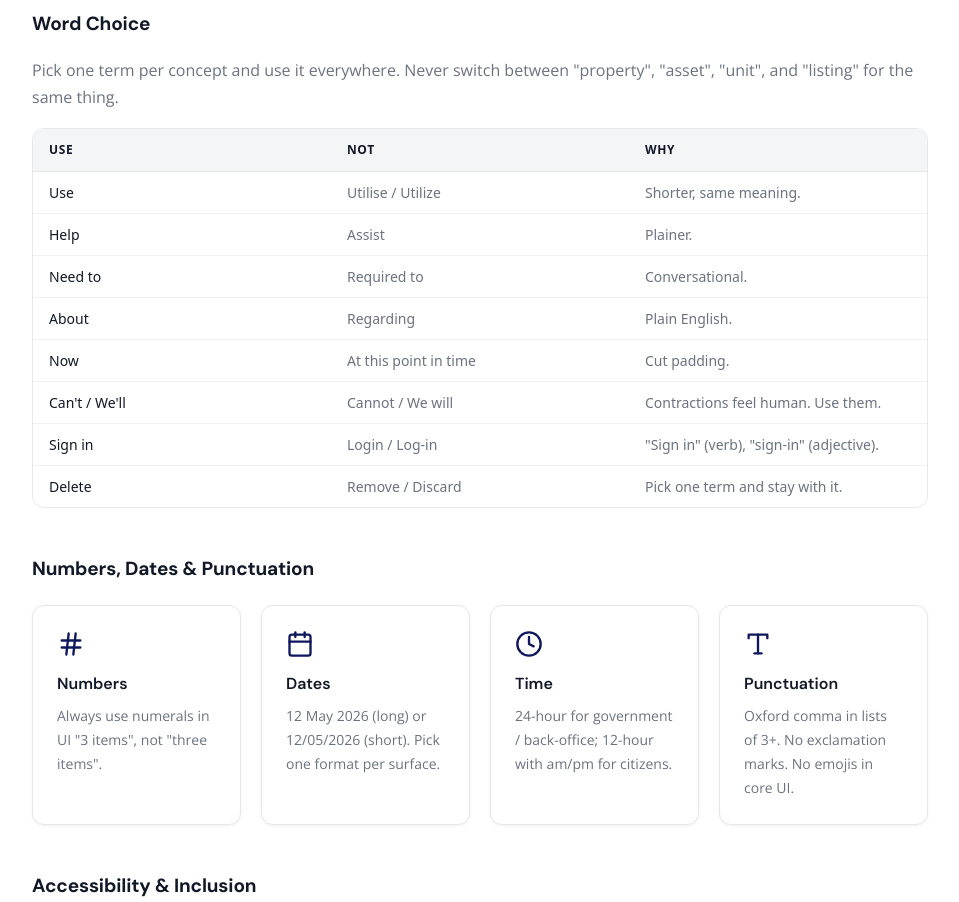
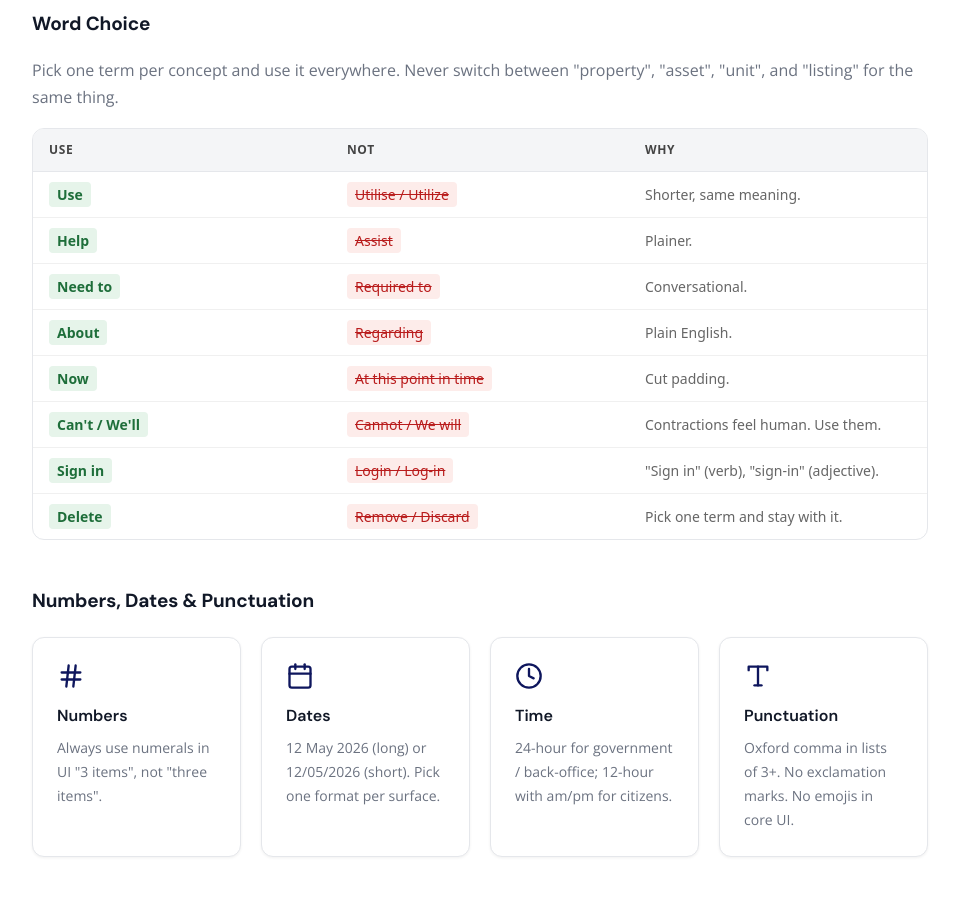
Before and after one commit to niharikasuri-bit/Design-System, a website: page docs/getting-started/content-standard.html in a window 1280 px wide. Shown: the part 5120-6022 px from the top of the page, without its empty margins (304-1263 px from the left). Drawn offline with nearby package versions, Linux system fonts and the light colour scheme.

Commit message:
style(word-choice-table): add visual USE/NOT distinction
- Headers: color #111827 → #444444 for softer weight
- USE column: wrap values in green pill (bg #e6f4ea, color #1e6e3a, 600)
- NOT column: wrap values in red pill with line-through (bg #fdecea, color #b91c1c)
- WHY column: color #6B7280 → #666666, regular weight

Co-Authored-By: Claude Sonnet 4.6 <noreply@anthropic.com>

```diff
--- a/docs/getting-started/content-standard.html
+++ b/docs/getting-started/content-standard.html
@@ -561,20 +561,52 @@
           <table class="w-full text-left border-collapse">
             <thead>
               <tr class="bg-[#F4F5F7] border-b border-[#E5E7EB]">
-                <th scope="col" class="py-3 px-4 text-[12px] font-bold text-[#111827] uppercase tracking-wider w-1/3">Use</th>
-                <th scope="col" class="py-3 px-4 text-[12px] font-bold text-[#111827] uppercase tracking-wider w-1/3">Not</th>
-                <th scope="col" class="py-3 px-4 text-[12px] font-bold text-[#111827] uppercase tracking-wider">Why</th>
+                <th scope="col" class="py-3 px-4 text-[12px] font-bold uppercase tracking-wider w-1/3" style="color:#444444;">Use</th>
+                <th scope="col" class="py-3 px-4 text-[12px] font-bold uppercase tracking-wider w-1/3" style="color:#444444;">Not</th>
+                <th scope="col" class="py-3 px-4 text-[12px] font-bold uppercase tracking-wider" style="color:#444444;">Why</th>
               </tr>
             </thead>
             <tbody>
-              <tr class="border-t border-[#f0f0f0]"><td class="py-2.5 px-4 text-[14px] font-medium text-[#111827]">Use</td><td class="py-2.5 px-4 text-[14px] text-[#6B7280]">Utilise / Utilize</td><td class="py-2.5 px-4 text-[14px] text-[#6B7280]">Shorter, same meaning.</td></tr>
-              <tr class="border-t border-[#f0f0f0]"><td class="py-2.5 px-4 text-[14px] font-medium text-[#111827]">Help</td><td class="py-2.5 px-4 text-[14px] text-[#6B7280]">Assist</td><td class="py-2.5 px-4 text-[14px] text-[#6B7280]">Plainer.</td></tr>
-              <tr class="border-t border-[#f0f0f0]"><td class="py-2.5 px-4 text-[14px] font-medium text-[#111827]">Need to</td><td class="py-2.5 px-4 text-[14px] text-[#6B7280]">Required to</td><td class="py-2.5 px-4 text-[14px] text-[#6B7280]">Conversational.</td></tr>
-              <tr class="border-t border-[#f0f0f0]"><td class="py-2.5 px-4 text-[14px] font-medium text-[#111827]">About</td><td class="py-2.5 px-4 text-[14px] text-[#6B7280]">Regarding</td><td class="py-2.5 px-4 text-[14px] text-[#6B7280]">Plain English.</td></tr>
-              <tr class="border-t border-[#f0f0f0]"><td class="py-2.5 px-4 text-[14px] font-medium text-[#111827]">Now</td><td class="py-2.5 px-4 text-[14px] text-[#6B7280]">At this point in time</td><td class="py-2.5 px-4 text-[14px] text-[#6B7280]">Cut padding.</td></tr>
-              <tr class="border-t border-[#f0f0f0]"><td class="py-2.5 px-4 text-[14px] font-medium text-[#111827]">Can't / We'll</td><td class="py-2.5 px-4 text-[14px] text-[#6B7280]">Cannot / We will</td><td class="py-2.5 px-4 text-[14px] text-[#6B7280]">Contractions feel human. Use them.</td></tr>
-              <tr class="border-t border-[#f0f0f0]"><td class="py-2.5 px-4 text-[14px] font-medium text-[#111827]">Sign in</td><td class="py-2.5 px-4 text-[14px] text-[#6B7280]">Login / Log-in</td><td class="py-2.5 px-4 text-[14px] text-[#6B7280]">"Sign in" (verb), "sign-in" (adjective).</td></tr>
-              <tr class="border-t border-[#f0f0f0]"><td class="py-2.5 px-4 text-[14px] font-medium text-[#111827]">Delete</td><td class="py-2.5 px-4 text-[14px] text-[#6B7280]">Remove / Discard</td><td class="py-2.5 px-4 text-[14px] text-[#6B7280]">Pick one term and stay with it.</td></tr>
+              <tr class="border-t border-[#f0f0f0]">
+                <td class="py-2.5 px-4 text-[14px]"><span style="background-color:#e6f4ea;color:#1e6e3a;font-weight:600;padding:2px 8px;border-radius:4px;display:inline-block;">Use</span></td>
+                <td class="py-2.5 px-4 text-[14px]"><span style="background-color:#fdecea;color:#b91c1c;font-weight:400;padding:2px 8px;border-radius:4px;display:inline-block;text-decoration:line-through;">Utilise / Utilize</span></td>
+                <td class="py-2.5 px-4 text-[14px]" style="color:#666666;">Shorter, same meaning.</td>
+              </tr>
+              <tr class="border-t border-[#f0f0f0]">
+                <td class="py-2.5 px-4 text-[14px]"><span style="background-color:#e6f4ea;color:#1e6e3a;font-weight:600;padding:2px 8px;border-radius:4px;display:inline-block;">Help</span></td>
+                <td class="py-2.5 px-4 text-[14px]"><span style="background-color:#fdecea;color:#b91c1c;font-weight:400;padding:2px 8px;border-radius:4px;display:inline-block;text-decoration:line-through;">Assist</span></td>
+                <td class="py-2.5 px-4 text-[14px]" style="color:#666666;">Plainer.</td>
+              </tr>
+              <tr class="border-t border-[#f0f0f0]">
+                <td class="py-2.5 px-4 text-[14px]"><span style="background-color:#e6f4ea;color:#1e6e3a;font-weight:600;padding:2px 8px;border-radius:4px;display:inline-block;">Need to</span></td>
+                <td class="py-2.5 px-4 text-[14px]"><span style="background-color:#fdecea;color:#b91c1c;font-weight:400;padding:2px 8px;border-radius:4px;display:inline-block;text-decoration:line-through;">Required to</span></td>
+                <td class="py-2.5 px-4 text-[14px]" style="color:#666666;">Conversational.</td>
+              </tr>
+              <tr class="border-t border-[#f0f0f0]">
+                <td class="py-2.5 px-4 text-[14px]"><span style="background-color:#e6f4ea;color:#1e6e3a;font-weight:600;padding:2px 8px;border-radius:4px;display:inline-block;">About</span></td>
+                <td class="py-2.5 px-4 text-[14px]"><span style="background-color:#fdecea;color:#b91c1c;font-weight:400;padding:2px 8px;border-radius:4px;display:inline-block;text-decoration:line-through;">Regarding</span></td>
+                <td class="py-2.5 px-4 text-[14px]" style="color:#666666;">Plain English.</td>
+              </tr>
+              <tr class="border-t border-[#f0f0f0]">
+                <td class="py-2.5 px-4 text-[14px]"><span style="background-color:#e6f4ea;color:#1e6e3a;font-weight:600;padding:2px 8px;border-radius:4px;display:inline-block;">Now</span></td>
+                <td class="py-2.5 px-4 text-[14px]"><span style="background-color:#fdecea;color:#b91c1c;font-weight:400;padding:2px 8px;border-radius:4px;display:inline-block;text-decoration:line-through;">At this point in time</span></td>
+                <td class="py-2.5 px-4 text-[14px]" style="color:#666666;">Cut padding.</td>
+              </tr>
+              <tr class="border-t border-[#f0f0f0]">
+                <td class="py-2.5 px-4 text-[14px]"><span style="background-color:#e6f4ea;color:#1e6e3a;font-weight:600;padding:2px 8px;border-radius:4px;display:inline-block;">Can't / We'll</span></td>
+                <td class="py-2.5 px-4 text-[14px]"><span style="background-color:#fdecea;color:#b91c1c;font-weight:400;padding:2px 8px;border-radius:4px;display:inline-block;text-decoration:line-through;">Cannot / We will</span></td>
+                <td class="py-2.5 px-4 text-[14px]" style="color:#666666;">Contractions feel human. Use them.</td>
+              </tr>
+              <tr class="border-t border-[#f0f0f0]">
+                <td class="py-2.5 px-4 text-[14px]"><span style="background-color:#e6f4ea;color:#1e6e3a;font-weight:600;padding:2px 8px;border-radius:4px;display:inline-block;">Sign in</span></td>
+                <td class="py-2.5 px-4 text-[14px]"><span style="background-color:#fdecea;color:#b91c1c;font-weight:400;padding:2px 8px;border-radius:4px;display:inline-block;text-decoration:line-through;">Login / Log-in</span></td>
+                <td class="py-2.5 px-4 text-[14px]" style="color:#666666;">"Sign in" (verb), "sign-in" (adjective).</td>
+              </tr>
+              <tr class="border-t border-[#f0f0f0]">
+                <td class="py-2.5 px-4 text-[14px]"><span style="background-color:#e6f4ea;color:#1e6e3a;font-weight:600;padding:2px 8px;border-radius:4px;display:inline-block;">Delete</span></td>
+                <td class="py-2.5 px-4 text-[14px]"><span style="background-color:#fdecea;color:#b91c1c;font-weight:400;padding:2px 8px;border-radius:4px;display:inline-block;text-decoration:line-through;">Remove / Discard</span></td>
+                <td class="py-2.5 px-4 text-[14px]" style="color:#666666;">Pick one term and stay with it.</td>
+              </tr>
             </tbody>
           </table>
         </div>
```
